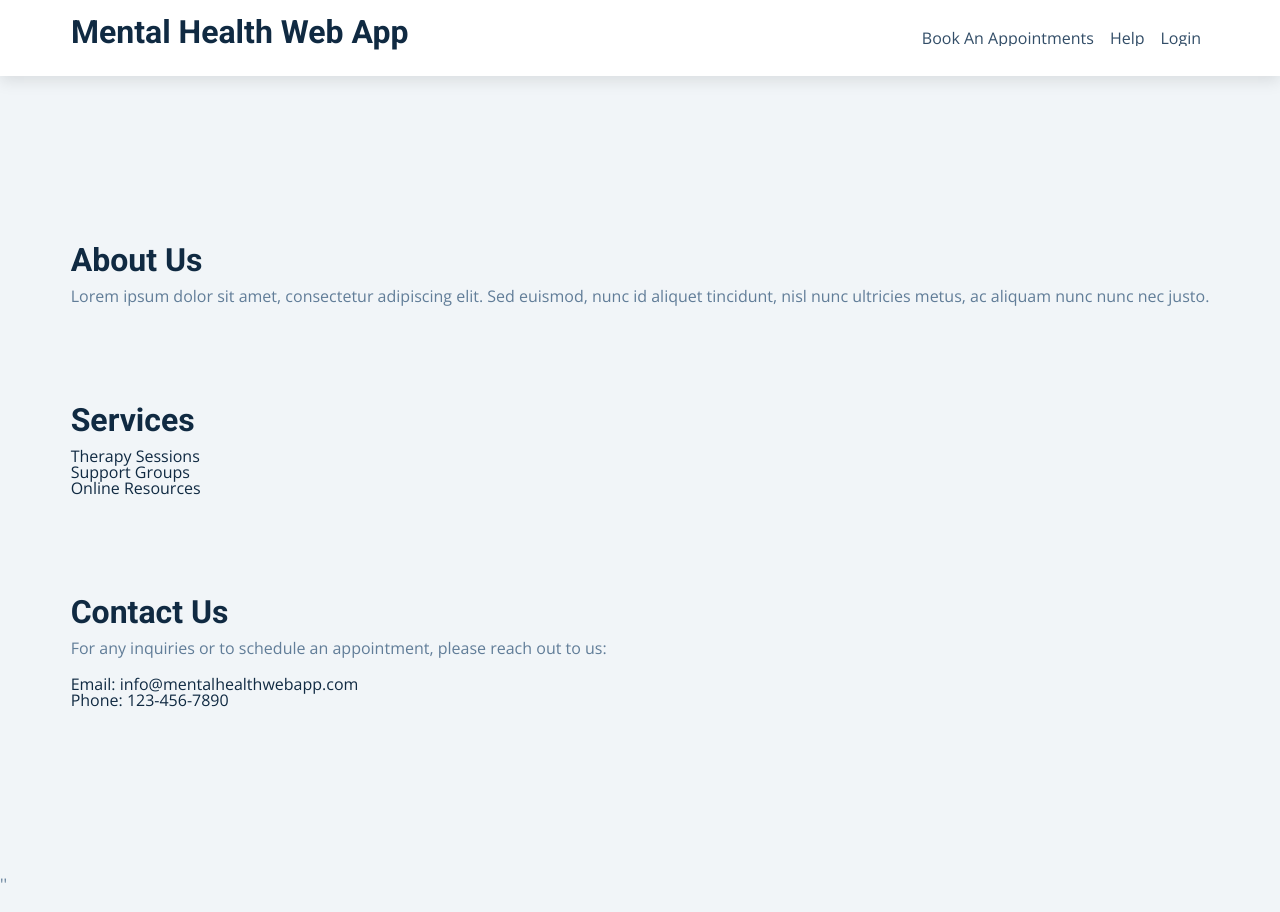
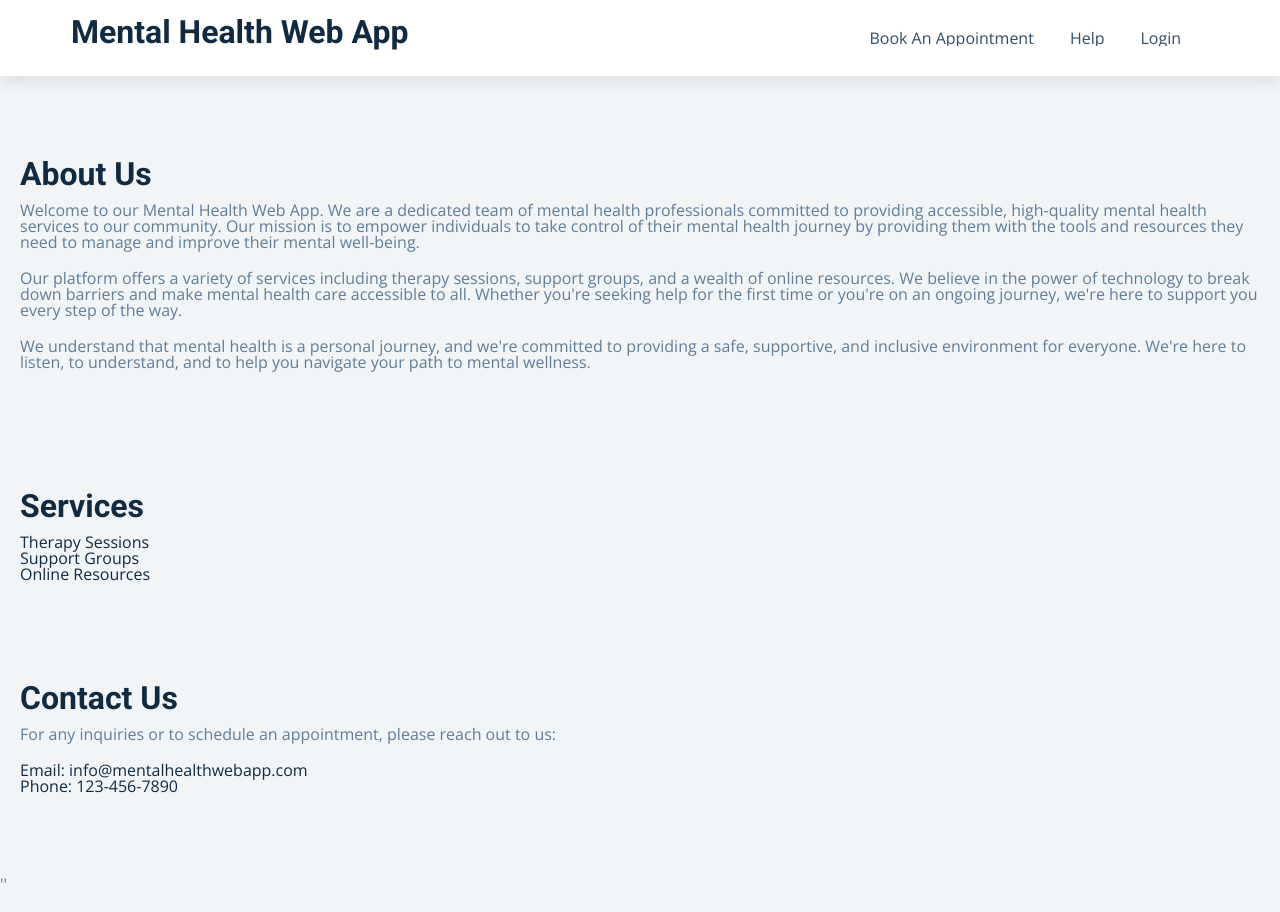
Before and after one commit to RishiR297/hackED2024, a Flask app: page / in a window 1280 px wide. Run offline with Flask 3, Linux system fonts and the light colour scheme.

Commit message:
idk what i changed

```diff
--- a/accesible_mental_health/app.py
+++ b/accesible_mental_health/app.py
@@ -1,5 +1,9 @@
 from flask import Flask, jsonify, render_template, request
 app = Flask(__name__)
+
+@app.route('/base')
+def base():
+    return render_template('base.html')
 
 @app.route('/')
 def home():
--- a/accesible_mental_health/static/css/home.css
+++ b/accesible_mental_health/static/css/home.css
@@ -124,6 +124,8 @@
   }
   .items {
     margin: auto;
+    padding: 20px;
+    display: grid;
   }
   #about{
     margin-top: auto;
@@ -210,6 +212,10 @@
   overflow: hidden;
   transition: var(--transition);
 }
+.links li {
+  margin-right: 20px; /* Adjust the value as needed */
+}
+
 .show-links {
   height: 10rem;
 }
@@ -252,3 +258,35 @@
     color: var(--clr-primary-7);
   }
 }
+
+/* DROPDOWN MENU */
+/* Style the dropdown container */
+.dropdown-content {
+  display: none;
+  position: absolute;
+  background-color: #f9f9f9;
+  min-width: 160px;
+  box-shadow: 0px 8px 16px 0px rgba(0,0,0,0.2);
+  z-index: 1;
+  top: XXpx; /* Replace XX with the height of your navigation bar */
+}
+
+/* Links inside the dropdown */
+.dropdown-content a {
+  float: none;
+  color: black;
+  padding: 12px 16px;
+  text-decoration: none;
+  display: block;
+  text-align: left;
+}
+
+/* Add a grey background color to dropdown links on hover */
+.dropdown-content a:hover {
+  background-color: #ddd;
+}
+
+/* Show the dropdown menu on hover */
+.dropdown:hover .dropdown-content {
+  display: block;
+}
--- a/accesible_mental_health/templates/appointments.html
+++ b/accesible_mental_health/templates/appointments.html
@@ -2,7 +2,10 @@
 <html>
   <head>
     <title>Therapist Appointment Booking</title>
-    <link href="{{ url_for('static',filename='css/appointments.css') }}" rel="stylesheet" />
+    <link
+      href="{{ url_for('static',filename='css/appointments.css') }}"
+      rel="stylesheet"
+    />
   </head>
   <body>
     <nav>
--- a/accesible_mental_health/templates/home.html
+++ b/accesible_mental_health/templates/home.html
@@ -24,10 +24,20 @@
           <!-- links -->
           <ul class="links">
             <li>
-              <a href="{{ url_for('appointments') }}">Book an Appointments</a>
+              <a href="{{ url_for('appointments') }}">Book an Appointment</a>
             </li>
-            <li>
-              <a href="{{ url_for('help') }}">Help</a>
+            <li class="dropdown">
+              <a class="dropdown-toggle">Help</a>
+              <div class="dropdown-content">
+                <a href="#">Link 1</a>
+                <a href="#">Link 2</a>
+                <a href="#">Link 3</a>
+                <button type="button" class="question-btn">
+                  <span class="plus-icon">
+                    <i class="far fa-plus-square"></i>
+                  </span>
+                </button>
+              </div>
             </li>
             <li>
               <a href="{{ url_for('login') }}">Login</a>
@@ -35,19 +45,33 @@
           </ul>
         </div>
       </nav>
-    </header>
-
     <main>
       <div class="items">
         <section class="about">
           <h2 id="about">About Us</h2>
-          <p>
-            Lorem ipsum dolor sit amet, consectetur adipiscing elit. Sed
-            euismod, nunc id aliquet tincidunt, nisl nunc ultricies metus, ac
-            aliquam nunc nunc nec justo.
-          </p>
+            <p>
+              Welcome to our Mental Health Web App. We are a dedicated team of
+              mental health professionals committed to providing accessible,
+              high-quality mental health services to our community. Our mission
+              is to empower individuals to take control of their mental health
+              journey by providing them with the tools and resources they need
+              to manage and improve their mental well-being.
+            </p>
+            <p>
+              Our platform offers a variety of services including therapy
+              sessions, support groups, and a wealth of online resources. We
+              believe in the power of technology to break down barriers and make
+              mental health care accessible to all. Whether you're seeking help
+              for the first time or you're on an ongoing journey, we're here to
+              support you every step of the way.
+            </p>
+            <p>
+              We understand that mental health is a personal journey, and we're
+              committed to providing a safe, supportive, and inclusive
+              environment for everyone. We're here to listen, to understand, and
+              to help you navigate your path to mental wellness.
+            </p>
         </section>
-
         <section class="services">
           <h2 id="services">Services</h2>
           <ul>
@@ -68,10 +92,35 @@
             <li>Phone: 123-456-7890</li>
           </ul>
         </section>
+
       </div>
     </main>
     <footer>
       <p>''</p>
     </footer>
+    <script>
+      // Get the dropdown toggle
+      var dropdownToggle = document.querySelector(".dropdown-toggle");
+
+      // Get the dropdown content
+      var dropdownContent = document.querySelector(
+        ".dropdown .dropdown-content"
+      );
+
+      // Hide the dropdown content by default
+      dropdownContent.style.display = "none";
+
+      // Add a click event listener to the dropdown toggle
+      dropdownToggle.addEventListener("click", function (event) {
+        // Check if the dropdown content is visible
+        if (dropdownContent.style.display === "none") {
+          // If not, make it visible
+          dropdownContent.style.display = "block";
+        } else {
+          // If it is, hide it
+          dropdownContent.style.display = "none";
+        }
+      });
+    </script>
   </body>
 </html>
```
Also changed, not shown: accesible_mental_health/templates/base.html (added, +34 -0 lines).
